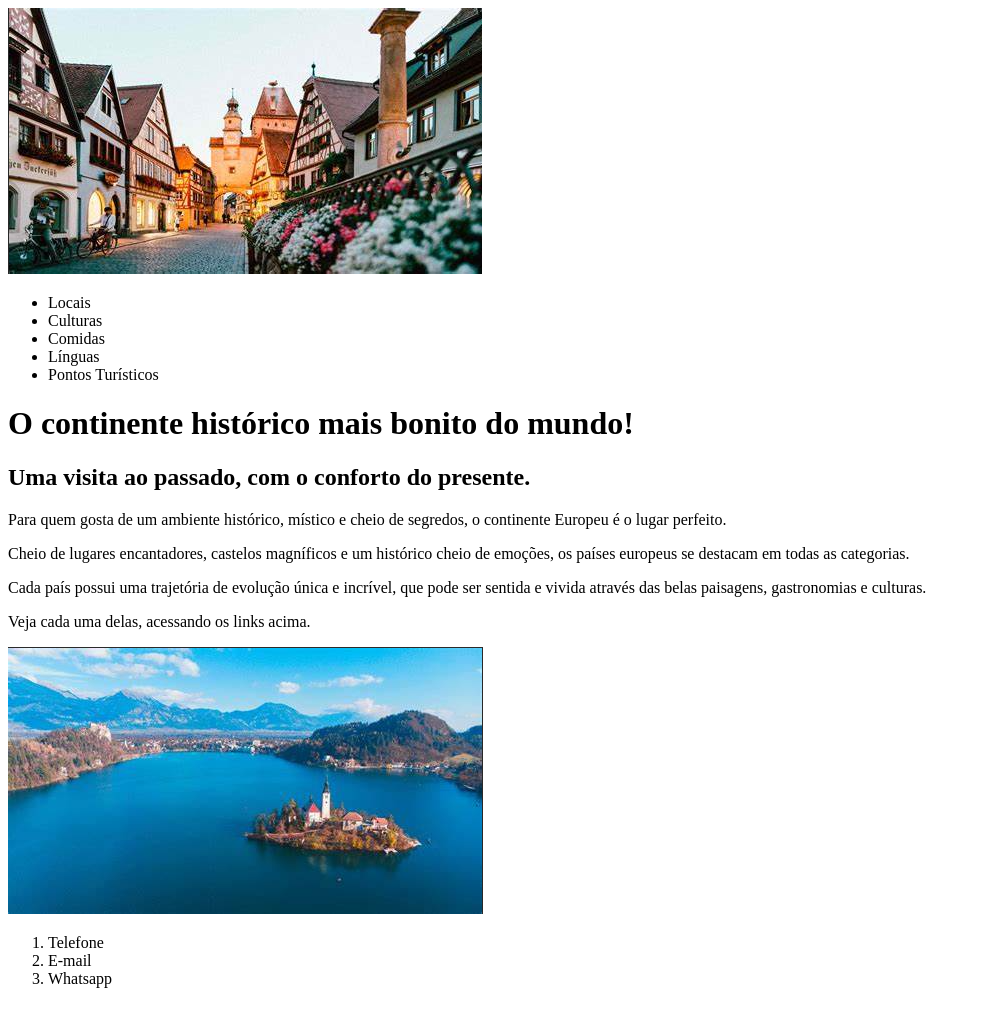
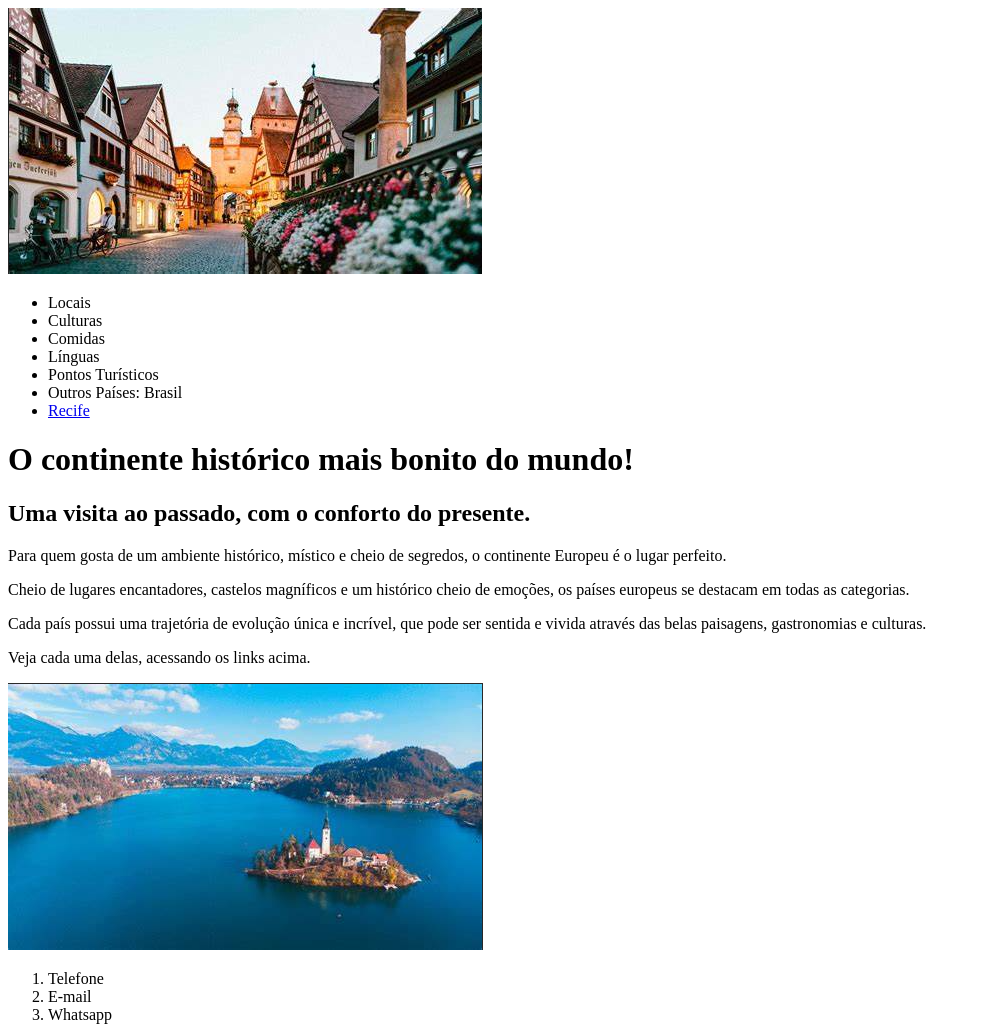
Before and after one commit to thetuka/Proz, a plain HTML site: page Tarefas JOY/Code Park_Lugares Turísticos.html in a window 1280 px wide. Shown: the whole page, without its empty margins (0-981 px from the left). Before the commit the page ends 1004 px from the top, so only its background shows below. Drawn offline with Linux system fonts and the light colour scheme.

Commit message:
correção

```diff
--- a/Tarefas JOY/Code Park_Lugares Turísticos.html
+++ b/Tarefas JOY/Code Park_Lugares Turísticos.html
@@ -16,6 +16,8 @@
                 <li> Comidas </li>
                 <li> Línguas </li>
                 <li> Pontos Turísticos </li>
+                <li> Outros Países: Brasil </li>
+                <li> <a href="./Code Park_Recife.html">Recife</a></li>
             </ul>
         </nav>
     </header>
```
